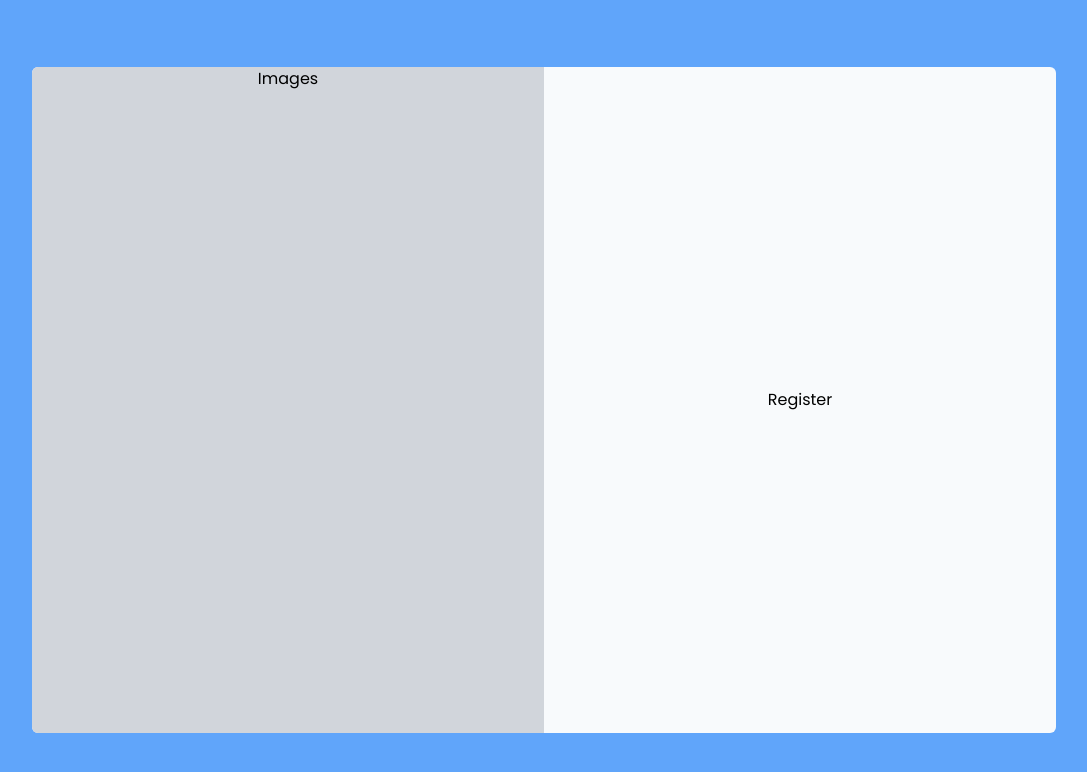
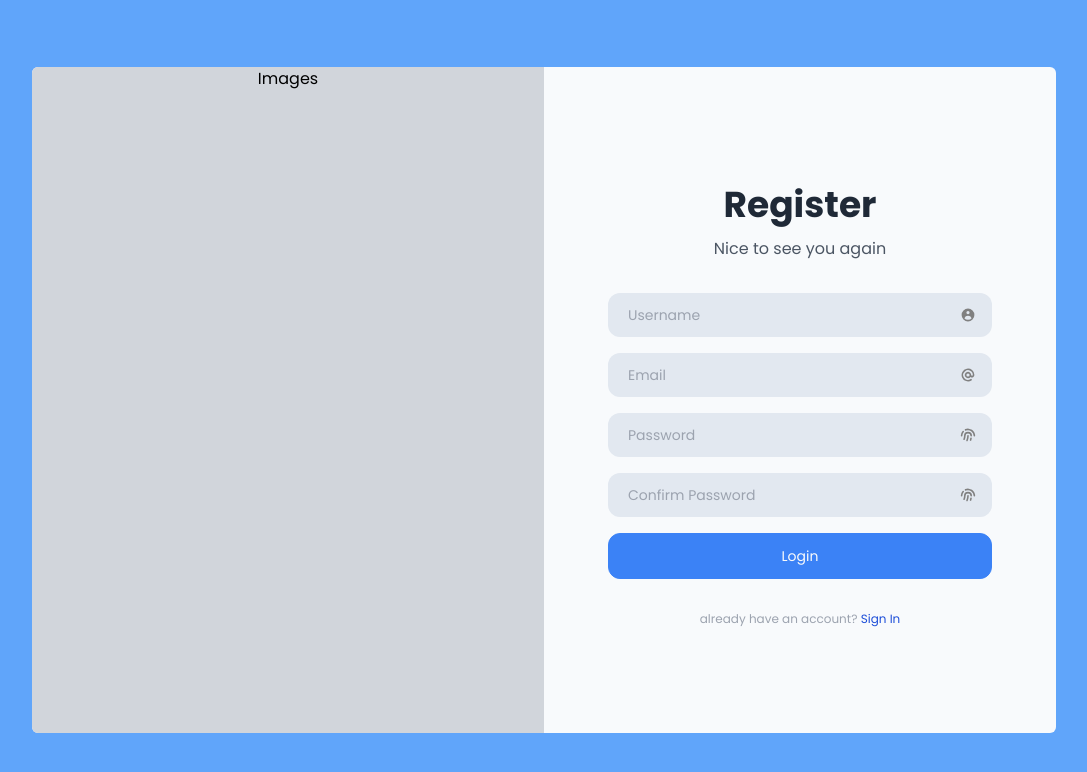
Before and after one commit to mochammadbagas/AuthApp, a Next.js app: page /register in a window 1280 px wide. Shown: the top 772 px of the page, without its empty margins (96-1183 px from the left). Built offline with nearby package versions, Linux system fonts and the light colour scheme.

Commit message:
Add Register Form

```diff
--- a/pages/register.js
+++ b/pages/register.js
@@ -1,13 +1,91 @@
 import Layout from '@/layout/layout';
 import Head from 'next/head';
+import Link from 'next/link';
+import styles from '../styles/Form.module.css';
+import { HiFingerPrint, HiAtSymbol, HiUserCircle } from 'react-icons/hi';
+import { useState } from 'react';
 
 export default function Register() {
+  const [show, setShow] = useState({ password: false, cpassword: false });
+
   return (
     <Layout>
       <Head>
         <title>Register</title>
       </Head>
-      <h1>Register</h1>
+      <section className='w-3/4 mx-auto flex flex-col gap-8'>
+        <div className='title'>
+          <h1 className='text-gray-800 text-4xl font-bold py-3'>Register</h1>
+          <p className='w-3/4 mx-auto text-gray-600'>Nice to see you again</p>
+        </div>
+        <form className='flex flex-col gap-4'>
+          <div className={styles.input_group}>
+            <input
+              type='text'
+              name='username'
+              placeholder='Username'
+              className={styles.input_text}
+            />
+            <span className='icon flex items-center px-4 bg-slate-200 rounded-r-xl'>
+              <HiUserCircle />
+            </span>
+          </div>
+
+          <div className={styles.input_group}>
+            <input
+              type='email'
+              name='email'
+              placeholder='Email'
+              className={styles.input_text}
+            />
+            <span className='icon flex items-center px-4 bg-slate-200 rounded-r-xl'>
+              <HiAtSymbol />
+            </span>
+          </div>
+
+          <div className={styles.input_group}>
+            <input
+              type={`${show.password ? 'text' : 'password'}`}
+              name='password'
+              placeholder='Password'
+              className={styles.input_text}
+            />
+            <span
+              className='icon flex items-center px-4 bg-slate-200 rounded-r-xl'
+              onClick={() => setShow({ ...show, password: !show.password })}
+            >
+              <HiFingerPrint />
+            </span>
+          </div>
+
+          <div className={styles.input_group}>
+            <input
+              type={`${show.cpassword ? 'text' : 'password'}`}
+              name='cpassword'
+              placeholder='Confirm Password'
+              className={styles.input_text}
+            />
+            <span
+              className='icon flex items-center px-4 bg-slate-200 rounded-r-xl'
+              onClick={() => setShow({ ...show, cpassword: !show.cpassword })}
+            >
+              <HiFingerPrint />
+            </span>
+          </div>
+
+          <div className='input-button'>
+            <button type='submit' className={styles.button}>
+              Login
+            </button>
+          </div>
+        </form>
+        <p className='text-center text-gray-400 text-xs'>
+          already have an account?
+          <Link href={'/login'} legacyBehavior>
+            <a className='text-blue-700'> Sign In</a>
+          </Link>
+        </p>
+      </section>
     </Layout>
   );
 }
--- a/styles/Form.module.css
+++ b/styles/Form.module.css
@@ -31,7 +31,7 @@
   color: #6366f1;
 }
 
-.input_text:not([type='email']) ~ span:hover * {
+.input_text:not([type='email'], [type='text']) ~ span:hover * {
   color: #6366f1;
   cursor: pointer;
 }
```
